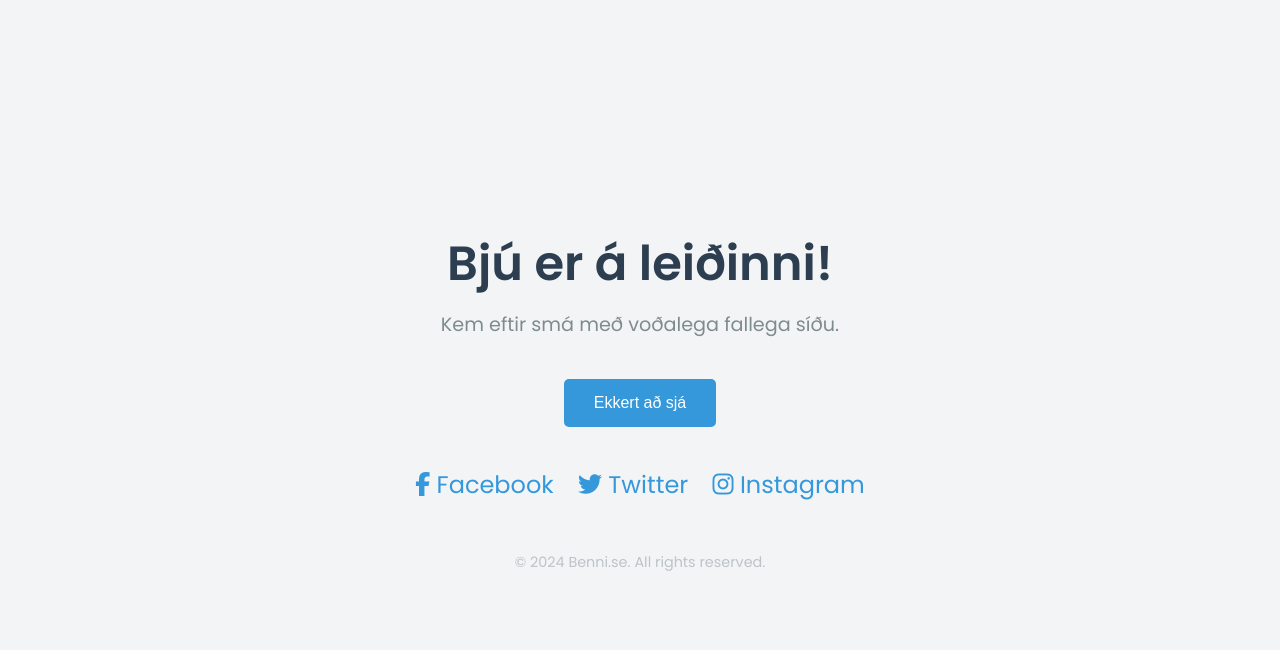
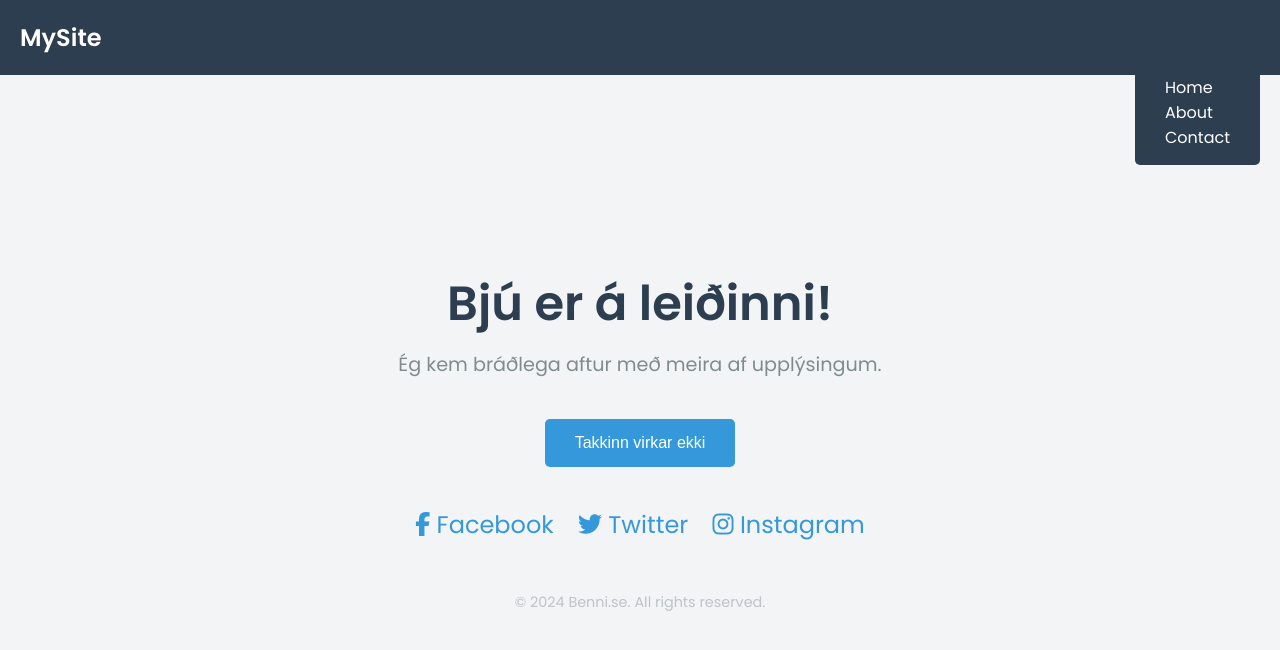
Before and after one commit to benjjamin1/new, a plain HTML site: page index.html in a window 1280 px wide. Drawn offline with Linux system fonts and the light colour scheme.

Commit message:
Update index.html

```diff
--- a/index.html
+++ b/index.html
@@ -4,7 +4,7 @@
     <meta charset="UTF-8">
     <meta name="viewport" content="width=device-width, initial-scale=1.0">
     <meta http-equiv="X-UA-Compatible" content="IE=edge">
-    <title>Benni.se</title>
+    <title>Under Construction</title>
     <link href="https://fonts.googleapis.com/css2?family=Poppins:wght@400;600&display=swap" rel="stylesheet">
     <style>
         * {
@@ -23,12 +23,79 @@
             display: flex;
             justify-content: center;
             align-items: center;
+            flex-direction: column;
         }
 
+        /* Navbar Styles */
+        .navbar {
+            width: 100%;
+            padding: 20px;
+            background-color: #2c3e50;
+            display: flex;
+            justify-content: space-between;
+            align-items: center;
+            position: fixed;
+            top: 0;
+            left: 0;
+            z-index: 999;
+        }
+
+        .navbar .logo {
+            color: white;
+            font-size: 1.5rem;
+            font-weight: 600;
+        }
+
+        .navbar ul {
+            list-style: none;
+            display: flex;
+        }
+
+        .navbar ul li {
+            margin: 0 15px;
+        }
+
+        .navbar ul li a {
+            color: white;
+            text-decoration: none;
+            font-size: 1rem;
+            transition: color 0.3s;
+        }
+
+        .navbar ul li a:hover {
+            color: #3498db;
+        }
+
+        /* Hamburger Menu Icon */
+        .menu-btn {
+            display: none;
+            font-size: 2rem;
+            color: white;
+            cursor: pointer;
+        }
+
+        /* Mobile Nav (Hidden initially) */
+        .nav-links {
+            display: none;
+            flex-direction: column;
+            background-color: #2c3e50;
+            position: absolute;
+            top: 60px;
+            right: 20px;
+            padding: 15px;
+            border-radius: 5px;
+        }
+
+        .nav-links.active {
+            display: flex;
+        }
+
+        /* Container Styles */
         .container {
             text-align: center;
             max-width: 700px;
             padding: 20px;
+            margin-top: 80px; /* Added margin to push content below the navbar */
         }
 
         h1 {
@@ -82,6 +149,14 @@
 
         /* Responsive Design */
         @media (max-width: 768px) {
+            .navbar ul {
+                display: none;
+            }
+
+            .menu-btn {
+                display: block;
+            }
+
             h1 {
                 font-size: 2.5rem;
             }
@@ -98,11 +173,23 @@
 </head>
 <body>
 
+    <!-- Navbar -->
+    <nav class="navbar">
+        <div class="logo">MySite</div>
+        <ul class="nav-links">
+            <li><a href="#home">Home</a></li>
+            <li><a href="#about">About</a></li>
+            <li><a href="#contact">Contact</a></li>
+        </ul>
+        <div class="menu-btn">&#9776;</div>
+    </nav>
+
+    <!-- Main Content -->
     <div class="container">
         <h1>Bjú er á leiðinni!</h1>
-        <p>Kem eftir smá með voðalega fallega síðu.</p>
+        <p>Ég kem bráðlega aftur með meira af upplýsingum.</p>
 
-        <button class="notify-btn">Ekkert að sjá</button>
+        <button class="notify-btn">Takkinn virkar ekki</button>
 
         <div class="social-icons">
             <a href="#" target="_blank"><i class="fab fa-facebook-f"></i> Facebook</a>
@@ -118,5 +205,15 @@
     <!-- Font Awesome for social media icons -->
     <script src="https://kit.fontawesome.com/a076d05399.js" crossorigin="anonymous"></script>
 
+    <!-- JavaScript for Navbar Interaction -->
+    <script>
+        const menuBtn = document.querySelector('.menu-btn');
+        const navLinks = document.querySelector('.nav-links');
+
+        menuBtn.addEventListener('click', () => {
+            navLinks.classList.toggle('active');
+        });
+    </script>
+
 </body>
 </html>
```
